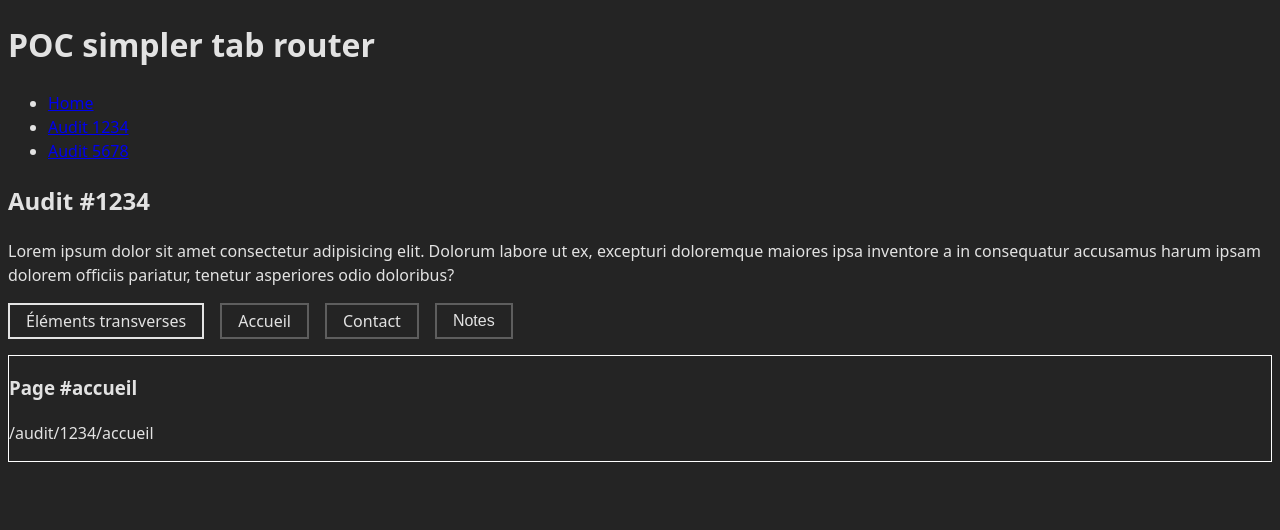
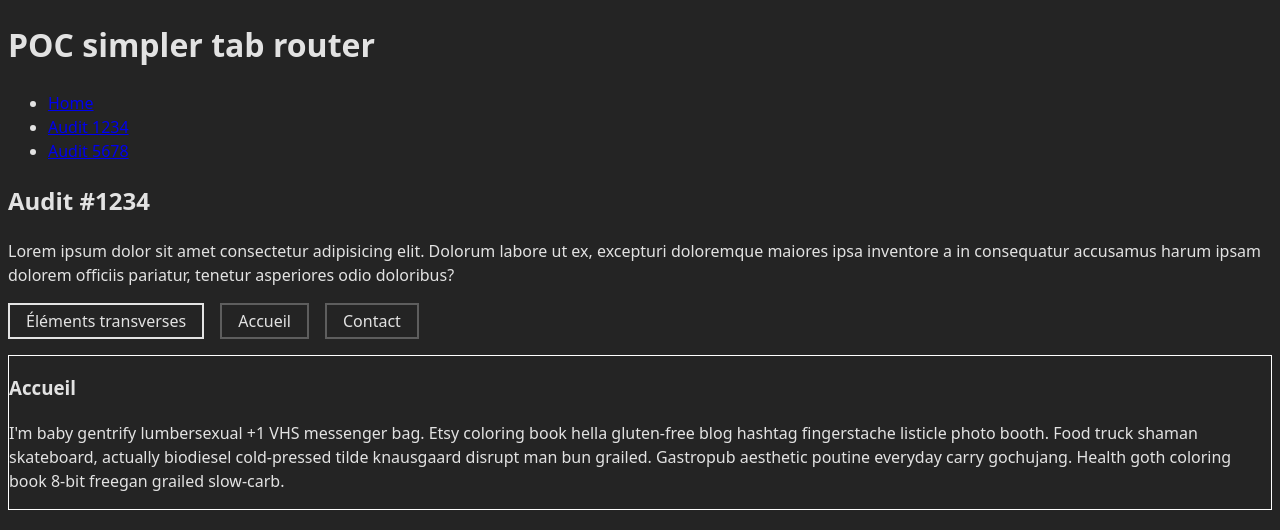
Before and after one commit to slash-tmp/poc-vue-router-tabs, a Vue app: page /audit/1234/accueil in a window 1280 px wide. Shown: the top 530 px of the page. Built offline with nearby package versions, Linux system fonts and the light colour scheme.

Commit message:
audit store

```diff
--- a/package.json
+++ b/package.json
@@ -9,6 +9,7 @@
     "preview": "vite preview"
   },
   "dependencies": {
+    "pinia": "^3.0.4",
     "vue": "^3.5.24",
     "vue-router": "^4.6.4"
   },
--- a/src/main.ts
+++ b/src/main.ts
@@ -2,5 +2,8 @@ import { createApp } from "vue";
 import "./style.css";
 import App from "./App.vue";
 import { router } from "./router";
+import { createPinia } from "pinia";
 
-createApp(App).use(router).mount("#app");
+const pinia = createPinia();
+
+createApp(App).use(pinia).use(router).mount("#app");
--- a/src/pages/audit/Audit.vue
+++ b/src/pages/audit/Audit.vue
@@ -1,18 +1,44 @@
 <script setup lang="ts">
 import { useRoute } from "vue-router";
 import SimpleTabs, { type TabItem } from "../../components/SimpleTabs.vue";
+import { computed, onMounted, watch } from "vue";
+import { useAudits } from "../../stores/audits";
 
-const tabs: TabItem[] = [
-  { label: "Éléments transverses", to: "/audit/1234/elements-transverses" },
-  { label: "Accueil", to: "/audit/1234/accueil" },
-  { label: "Contact", to: "/audit/1234/contact" },
-  { label: "Notes" },
-];
+// const tabs: TabItem[] = [
+//   { label: "Éléments transverses", to: "/audit/1234/elements-transverses" },
+//   { label: "Accueil", to: "/audit/1234/accueil" },
+//   { label: "Contact", to: "/audit/1234/contact" },
+//   { label: "Notes" },
+// ];
 
 const route = useRoute();
+const audits = useAudits();
+
+// fetch audit on page load and on subsequent page id changes
+watch(
+  () => route.params.id,
+  (id) => {
+    audits.fetchAudit(id as string);
+  },
+  { immediate: true },
+);
+
+const audit = computed(() => audits.audits[route.params.id as string]);
+
+const tabs = computed<TabItem[]>(() =>
+  audit.value
+    ? audit.value.pages.map(
+        (page): TabItem => ({
+          label: page.name,
+          to: `/audit/${route.params.id as string}/${page.slug}`,
+        }),
+      )
+    : [],
+);
 </script>
 
 <template>
+  <template v-if="audit">
     <h2>Audit #{{ route.params.id }}</h2>
     <p>
       Lorem ipsum dolor sit amet consectetur adipisicing elit. Dolorum labore ut
@@ -24,3 +50,4 @@ const route = useRoute();
       <RouterView />
     </SimpleTabs>
   </template>
+</template>
--- a/src/pages/audit/AuditPage.vue
+++ b/src/pages/audit/AuditPage.vue
@@ -1,10 +1,27 @@
 <script setup lang="ts">
+import { computed, watch } from "vue";
 import { useRoute } from "vue-router";
+import { useAudits } from "../../stores/audits";
 
 const route = useRoute();
+const audits = useAudits();
+
+watch(
+  [() => route.params.id, () => route.params.page],
+  ([auditId, pageSlug]) => {
+    audits.fetchPage(auditId as string, pageSlug as string);
+  },
+  { immediate: true },
+);
+
+const page = computed(
+  () => audits.pages[`${route.params.id}/${route.params.page}`],
+);
 </script>
 
 <template>
-  <h3>Page #{{ route.params.page }}</h3>
-  <p>{{ route.fullPath }}</p>
+  <template v-if="page">
+    <h3>{{ page.name }}</h3>
+    <p>{{ page.comment }}</p>
+  </template>
 </template>
--- /dev/null
+++ b/src/stores/audits.ts
@@ -0,0 +1,81 @@
+import { defineStore } from "pinia";
+import mockedApiData from "./mock-api-data.ts";
+
+type AuditId = string;
+type PageSlug = string;
+type PageKey = `${AuditId}/${PageSlug}`;
+
+interface Audit {
+  name: string;
+  pages: { name: string; slug: PageSlug }[];
+}
+
+interface Page {
+  name: string;
+  comment: string;
+}
+
+interface AuditsState {
+  audits: Record<AuditId, Audit>;
+  pages: Record<PageKey, Page>;
+}
+
+export const useAudits = defineStore("audits", {
+  state: (): AuditsState => ({
+    audits: {},
+    pages: {},
+  }),
+
+  actions: {
+    async fetchAudit(id: AuditId) {
+      if (id in this.audits) {
+        console.log(`Audit ${id} already fetched. Skipping fetch.`);
+        return;
+      }
+
+      console.info("Fetching audit", id);
+      // mocked network request
+      const audit = await new Promise<Audit>((resolve, reject) => {
+        setTimeout(() => {
+          const audit = mockedApiData.find((a) => a.id === id);
+          if (audit) {
+            resolve({
+              name: audit.name,
+              pages: audit.pages.map((p) => ({ name: p.name, slug: p.slug })),
+            });
+          } else {
+            reject(`Audit ${id} not found.`);
+          }
+        }, 200);
+      });
+      this.audits[id] = audit;
+    },
+
+    async fetchPage(auditId: AuditId, slug: PageSlug) {
+      const key: PageKey = `${auditId}/${slug}`;
+      if (key in this.pages) {
+        console.log(`Page ${key} already fetched. Skipping fetch.`);
+        return;
+      }
+
+      console.info("Fetching page", key);
+      // mocked network request
+      const page = await new Promise<Page>((resolve, reject) => {
+        setTimeout(() => {
+          const audit = mockedApiData.find((a) => a.id === auditId);
+          const page = audit?.pages.find((p) => p.slug === slug);
+          if (page) {
+            resolve({
+              name: page.name,
+              comment: page.comment,
+            });
+          } else {
+            reject(`Page ${key} not found.`);
+          }
+        }, 200);
+      });
+
+      this.pages[key] = page;
+    },
+  },
+});
--- /dev/null
+++ b/src/stores/mock-api-data.ts
@@ -0,0 +1,41 @@
+export default [
+  {
+    id: "1234",
+    name: "Mon super audit",
+    pages: [
+      {
+        slug: "elements-transverses",
+        name: "Éléments transverses",
+        comment:
+          "Asymmetrical shoreditch swag kogi farm-to-table, VHS taiyaki. Hashtag microdosing pop-up wayfarers pok pok disrupt jawn, migas irony you probably haven't heard of them. Edison bulb keffiyeh mustache gluten-free craft beer. Mlkshk blue bottle etsy ethical literally migas. Four loko XOXO freegan VHS.",
+      },
+      {
+        slug: "accueil",
+        name: "Accueil",
+        comment:
+          "I'm baby gentrify lumbersexual +1 VHS messenger bag. Etsy coloring book hella gluten-free blog hashtag fingerstache listicle photo booth. Food truck shaman skateboard, actually biodiesel cold-pressed tilde knausgaard disrupt man bun grailed. Gastropub aesthetic poutine everyday carry gochujang. Health goth coloring book 8-bit freegan grailed slow-carb.",
+      },
+      {
+        slug: "contact",
+        name: "Contact",
+        comment: "pouet",
+      },
+    ],
+  },
+  {
+    id: "5678",
+    name: "Mon super audit",
+    pages: [
+      {
+        slug: "page-une",
+        name: "Page Une",
+        comment: "",
+      },
+      {
+        slug: "page-deux",
+        name: "Page Deux",
+        comment: "",
+      },
+    ],
+  },
+];
```
Also changed, not shown: 1 other file (tests, documents, lock files or other folders). Lines whose indentation alone changed are shown as unchanged.
